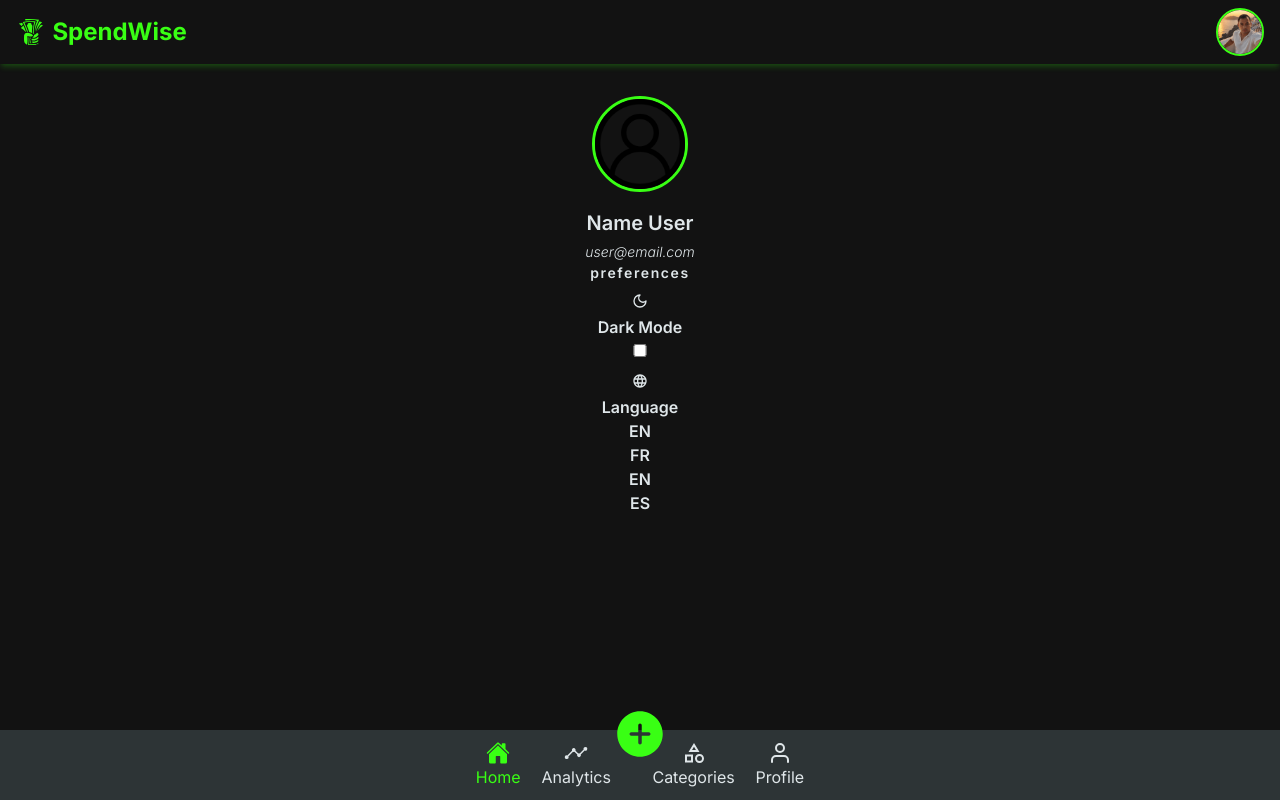
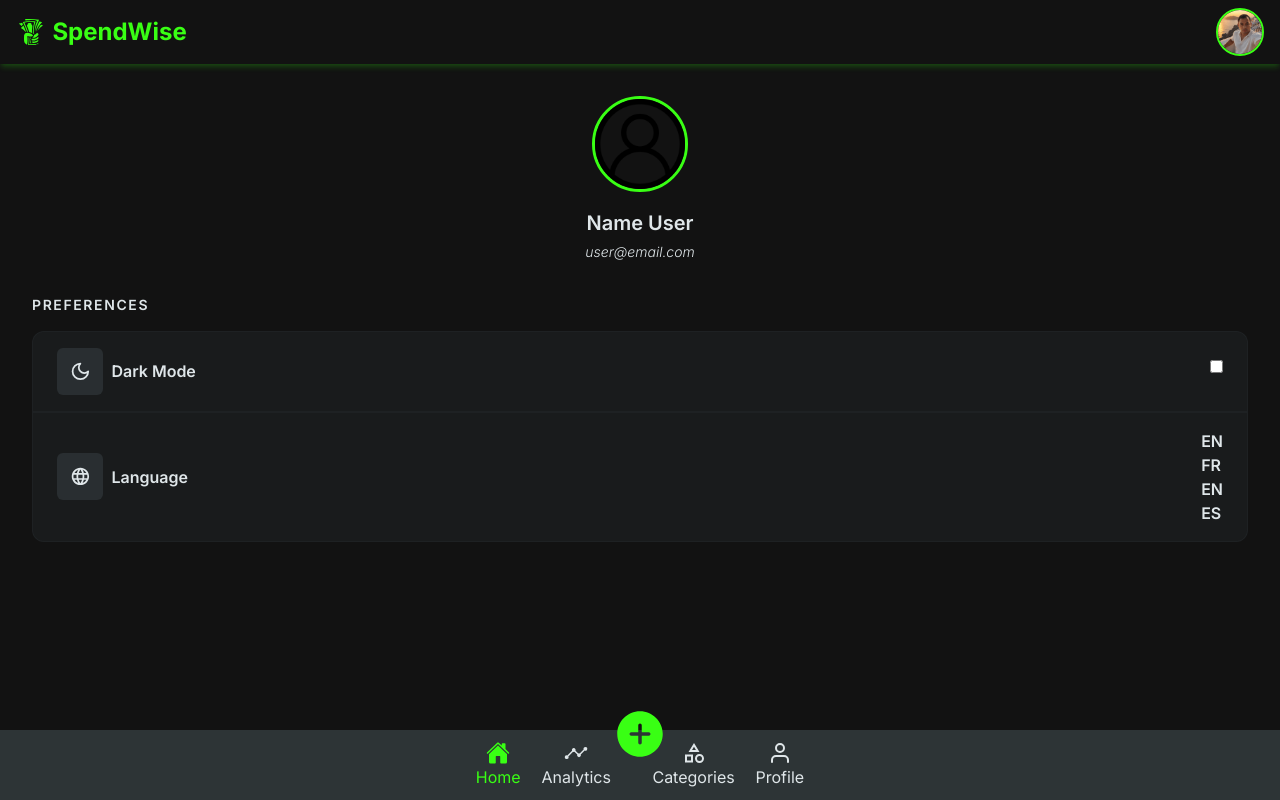
Before and after one commit to Andriamahay11master/SpendWise, a React (Vite) app: page /profile in a window 1280 px wide. Built offline with nearby package versions, Linux system fonts and the light colour scheme.

Commit message:
init css page profil 2nd part

```diff
--- a/src/styles/components/profile.scss
+++ b/src/styles/components/profile.scss
@@ -1,9 +1,9 @@
 .profile-block {
   padding: 1rem 0;
   @include text-light-grey;
-  text-align: center;
   .profil-top {
     @include flex-column;
+    text-align: center;
   }
   .profil-img {
     width: 6rem;
@@ -22,4 +22,39 @@
     font-weight: 300;
     font-style: italic;
   }
+  .profil-bottom {
+    padding: 2rem;
+  }
+  .profil-setting {
+    .title-h3 {
+      text-transform: uppercase;
+      margin-bottom: 1rem;
+    }
+    .profil-setting-item {
+      @include flex-between;
+      padding: 1rem 1.5rem;
+      background-color: rgba($dark, 0.3);
+      border: 1px solid rgba($dark, 0.3);
+      &:first-of-type {
+        border-top-left-radius: $border-radius;
+        border-top-right-radius: $border-radius;
+      }
+      &:last-of-type {
+        border-bottom-left-radius: $border-radius;
+        border-bottom-right-radius: $border-radius;
+      }
+    }
+    .profil-col {
+      @include flex-start;
+      gap: 0.5rem;
+      align-items: center;
+    }
+    .setting-icon {
+      @include flex-center;
+      border-radius: $border-radius-sm;
+      background-color: rgba($dark, 0.8);
+      padding: 0.8rem;
+      font-size: 1.3rem;
+    }
+  }
 }
```
